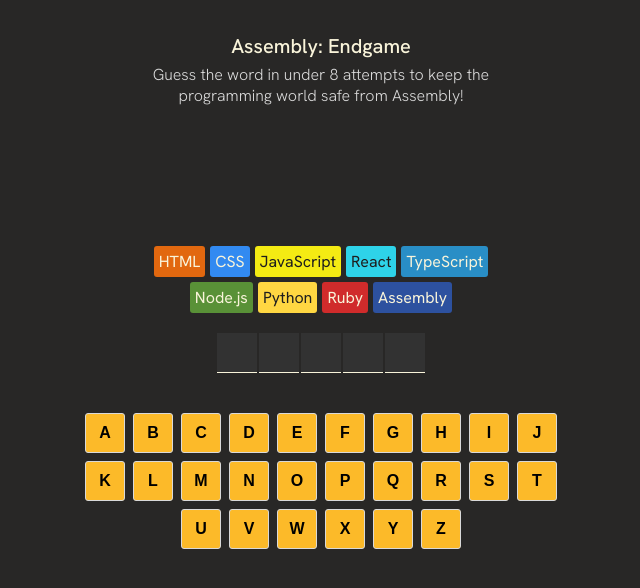
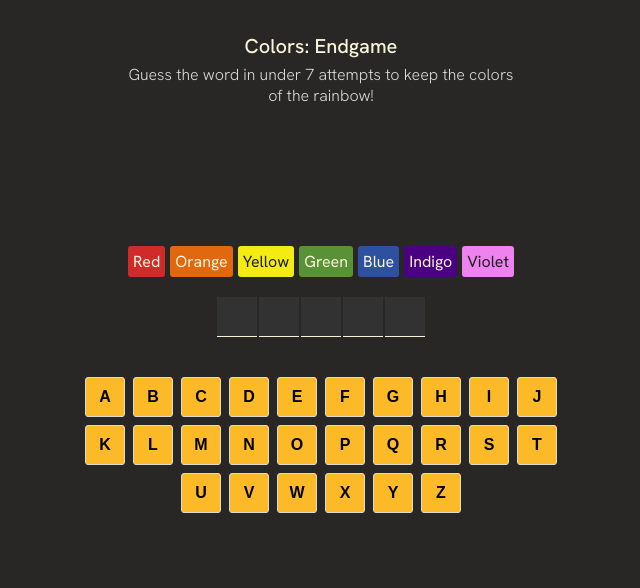
Before and after one commit to TaraT1/endgame, a React (Vite) app: page / in a window 1280 px wide. Shown: the top 588 px of the page, without its empty margins (319-959 px from the left). Built offline with nearby package versions, Linux system fonts and the light colour scheme.

Commit message:
Implement child friendly game

```diff
--- a/App.jsx
+++ b/App.jsx
@@ -1,6 +1,8 @@
 import React, {useState} from "react"
 import {clsx} from "clsx"
 import { languages } from "./languages"
+import { words } from "./words"
+import { colors } from "./colors"
 import { getRandomWord, getFarewellText } from "./utils"
 import Confetti from "react-confetti"
 
@@ -16,29 +18,30 @@ export default function AssemblyEndgame() {
     const isGameWon =
         currentWord.split("").every(letter => letterGuess.includes(letter))
     const isGameLost =
-        wrongGuessCount > languages.length - 1
+        wrongGuessCount > colors.length - 1
     const isGameOver = isGameWon || isGameLost
 
     const lastGuessedLetter = letterGuess[letterGuess.length - 1]
     const isLastGuessWrong = lastGuessedLetter && !(currentWord.includes(lastGuessedLetter))
 
     //Static values
-    //For language badges
-    const languageElements = languages.map((language, index) => {
-        const isLanguageLost = index < wrongGuessCount
+    //For color badges
+    const colorElements = colors.map((color, index) => {
+        const isColorLost = index < wrongGuessCount
         const styles = {
-            backgroundColor: language.backgroundColor,
-            color: language.color
+            backgroundColor: color.backgroundColor,
+            color: color.color
         }
-        const className = clsx("badge", isLanguageLost && "lost")
+
+        const className = clsx("badge", isColorLost && "lost")
         return (
             <span
                 className={className}
-                key={language.name}
+                key={color.name}
                 style={styles}
-                > {language.name}
+                > {color.name}
             </span>
-        )
+            )
     })
 
     //For word to be guessed
@@ -84,7 +87,6 @@ export default function AssemblyEndgame() {
             wrong: isNotInWord
         })
 
-
         return (
             <button
                 className={className}
@@ -109,7 +111,7 @@ export default function AssemblyEndgame() {
         if (!isGameOver && isLastGuessWrong) {
             return (
             <p className="farewell-message">
-                {getFarewellText(languages[wrongGuessCount - 1].name)}
+                {getFarewellText(colors[wrongGuessCount - 1].name)}
             </p>
             )
         }
@@ -131,7 +133,7 @@ export default function AssemblyEndgame() {
             return (
                 <>
                     <h2>Game Over!</h2>
-                    <p> You lose! Better start learning Assembly 😭</p>
+                    <p> You lose! Better get used to no colors 😭</p>
                 </>
             )
         }
@@ -147,8 +149,8 @@ export default function AssemblyEndgame() {
                     />
             }
             <header>
-                <h1>Assembly: Endgame</h1>
-                <p>Guess the word in under 8 attempts to keep the programming world safe from Assembly!</p>
+                <h1>Colors: Endgame</h1>
+                <p>Guess the word in under 7 attempts to keep the colors of the rainbow!</p>
             </header>
 
             <section
@@ -159,8 +161,8 @@ export default function AssemblyEndgame() {
                 {renderGameStatus()}
             </section>
 
-            <section className="languages">
-                {languageElements}
+            <section className="colors">
+                {colorElements}
             </section>
 
             <section className="word">
--- /dev/null
+++ b/colors.js
@@ -0,0 +1,38 @@
+export const colors = [
+    //Note: the key is the name of the language
+    {
+        name: "Red",
+        backgroundColor: "#D02B2B",
+        color: "#F9F4DA",
+    },
+    {
+        name: "Orange",
+        backgroundColor: "#E2680F",
+        color: "#F9F4DA",
+    },
+    {
+        name: "Yellow",
+        backgroundColor: "#F4EB13",
+        color: "#1E1E1E",
+    },
+    {
+        name: "Green",
+        backgroundColor: "#599137",
+        color: "#F9F4DA",
+    },
+    {
+        name: "Blue",
+        backgroundColor: "#2D519F",
+        color: "#F9F4DA",
+    },
+    {
+        name: "Indigo",
+        backgroundColor: "indigo",
+        color: "#F9F4DA",
+    },
+    {
+        name: "Violet",
+        backgroundColor: "violet",
+        color: "#1E1E1E",
+    },
+]
--- a/index.css
+++ b/index.css
@@ -76,7 +76,7 @@ section.game-status > p {
     margin: 0 0 5px 0;
 }
 
-section.languages {
+section.colors{
     margin: 20px auto;
     display: flex;
     flex-wrap: wrap;
--- a/utils.js
+++ b/utils.js
@@ -1,4 +1,5 @@
 import {words} from './words'
+
 
 export function getRandomWord() {
     const randomWord = Math.floor(Math.random() * words.length)
@@ -8,20 +9,20 @@ export function getRandomWord() {
 }
 
 
-export function getFarewellText(language) {
+export function getFarewellText(color) {
     const options = [
-        `Farewell, ${language}`,
-        `Adios, ${language}`,
-        `R.I.P., ${language}`,
-        `We'll miss you, ${language}`,
-        `Oh no, not ${language}!`,
-        `${language} bites the dust`,
-        `Gone but not forgotten, ${language}`,
-        `The end of ${language} as we know it`,
-        `Off into the sunset, ${language}`,
-        `${language}, it's been real`,
-        `${language}, your watch has ended`,
-        `${language} has left the building`
+        `Farewell, ${color}`,
+        `Adios, ${color}`,
+        `R.I.P., ${color}`,
+        `We'll miss you, ${color}`,
+        `Oh no, not ${color}!`,
+        `${color} bites the dust`,
+        `Gone but not forgotten, ${color}`,
+        `The end of ${color} as we know it`,
+        `Off into the sunset, ${color}`,
+        `${color}, it's been real`,
+        `${color}, your watch has ended`,
+        `${color} has left the building`
     ];
 
     const randomIndex = Math.floor(Math.random() * options.length);
--- a/words.js
+++ b/words.js
@@ -480,5 +480,22 @@ export const words = [
   "wrong",
   "yellow",
   "yesterday",
-  "young"
+  "young",
+  "courageous",
+  "steady",
+  "overcome",
+  "measure",
+  "recent",
+  "task",
+  "tender",
+  "anxious",
+  "anticipate",
+  "exclaim",
+  "awe",
+  "encourage",
+  "unfamiliar",
+  "uneasy",
+  "setback",
+  "destination",
+  "vanish"
 ];
```
